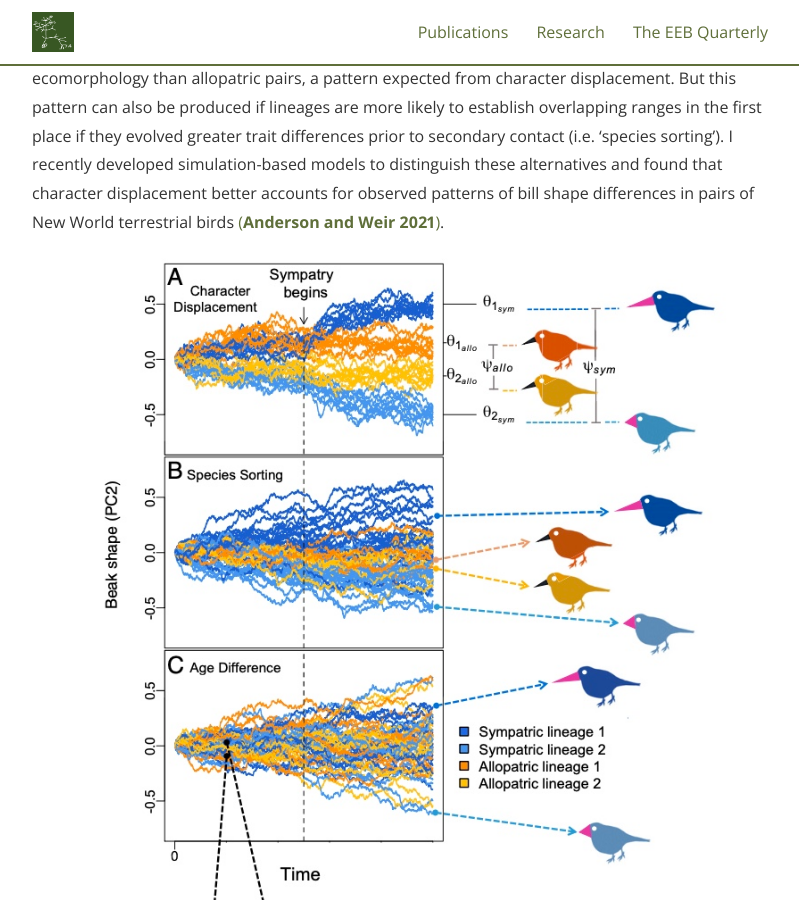
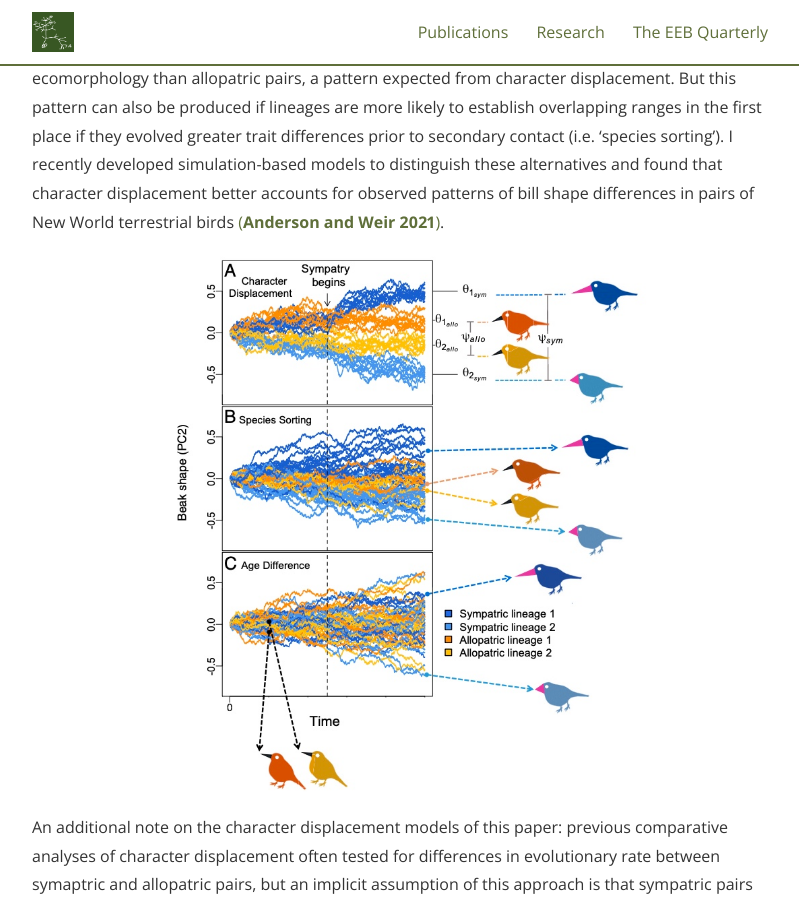
Before and after one commit to SeanASAnderson/SeanASAnderson.github.io, a Jekyll site: the page built from research.md, in a window 1280 px wide and 900 px high, scrolled down 2653 px. Shown: the whole window, without its empty margins (240-1039 px from the left). Built offline with Jekyll 4.4.1, drawn with Linux system fonts in a browser that asks for light colours; nearby versions of some CDN libraries; some web fonts are replaced.

Commit message:
changing image size in research page

```diff
--- a/research.md
+++ b/research.md
@@ -40,7 +40,7 @@ Addressing the generality of adaptive ecological divergence as an engine of dive
 
 **Divergent Adaptation and Sympatry**: Sympatric lineage pairs are often more differentiated in ecomorphology than allopatric pairs, a pattern expected from character displacement. But this pattern can also be produced if lineages are more likely to establish overlapping ranges in the first place if they evolved greater trait differences prior to secondary contact (i.e. 'species sorting'). I recently developed simulation-based models to distinguish these alternatives and found that character displacement better accounts for observed patterns of bill shape differences in pairs of New World terrestrial birds [(**Anderson and Weir 2021**)](https://doi.org/10.1073/pnas.2021209118).
 
-![alt text]({{ site.baseurl }}/assets/pnas_fig1.jpg)
+<img src="/assets/pnas_fig1.jpg" alt="aw2021pnasfig1" style="width:500px;"/>
 
 An additional note on the character displacement models of this paper: previous comparative analyses of character displacement often tested for differences in evolutionary rate between symaptric and allopatric pairs, but an implicit assumption of this approach is that sympatric pairs were always sympatric (even though speciation is agreed to largely require a period of allopatry). A key advance of our character displacement model is that it tests for a shift in selective regime that occurred when lineages are estimated to have become sympatric.
 <br>
```
